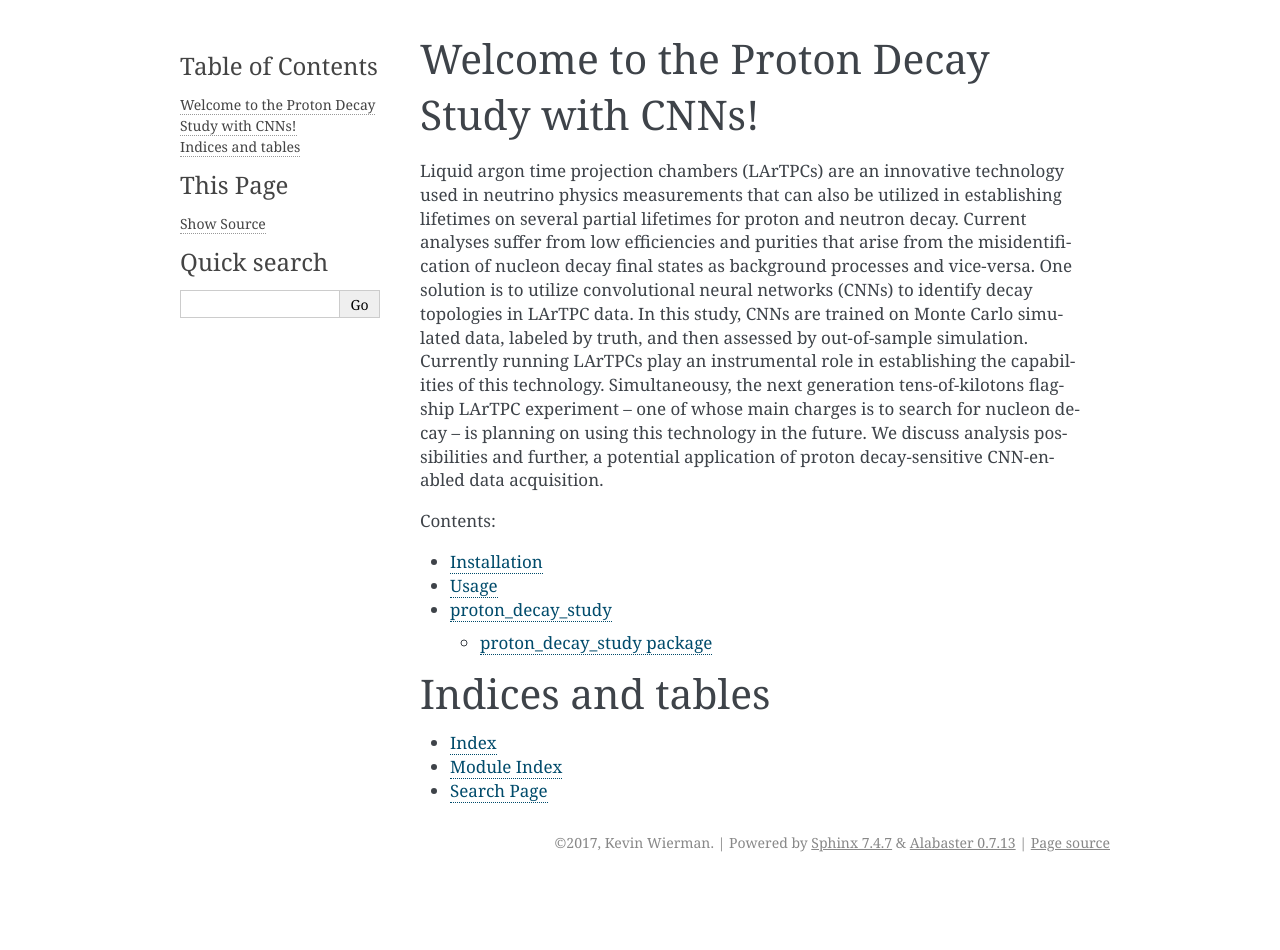
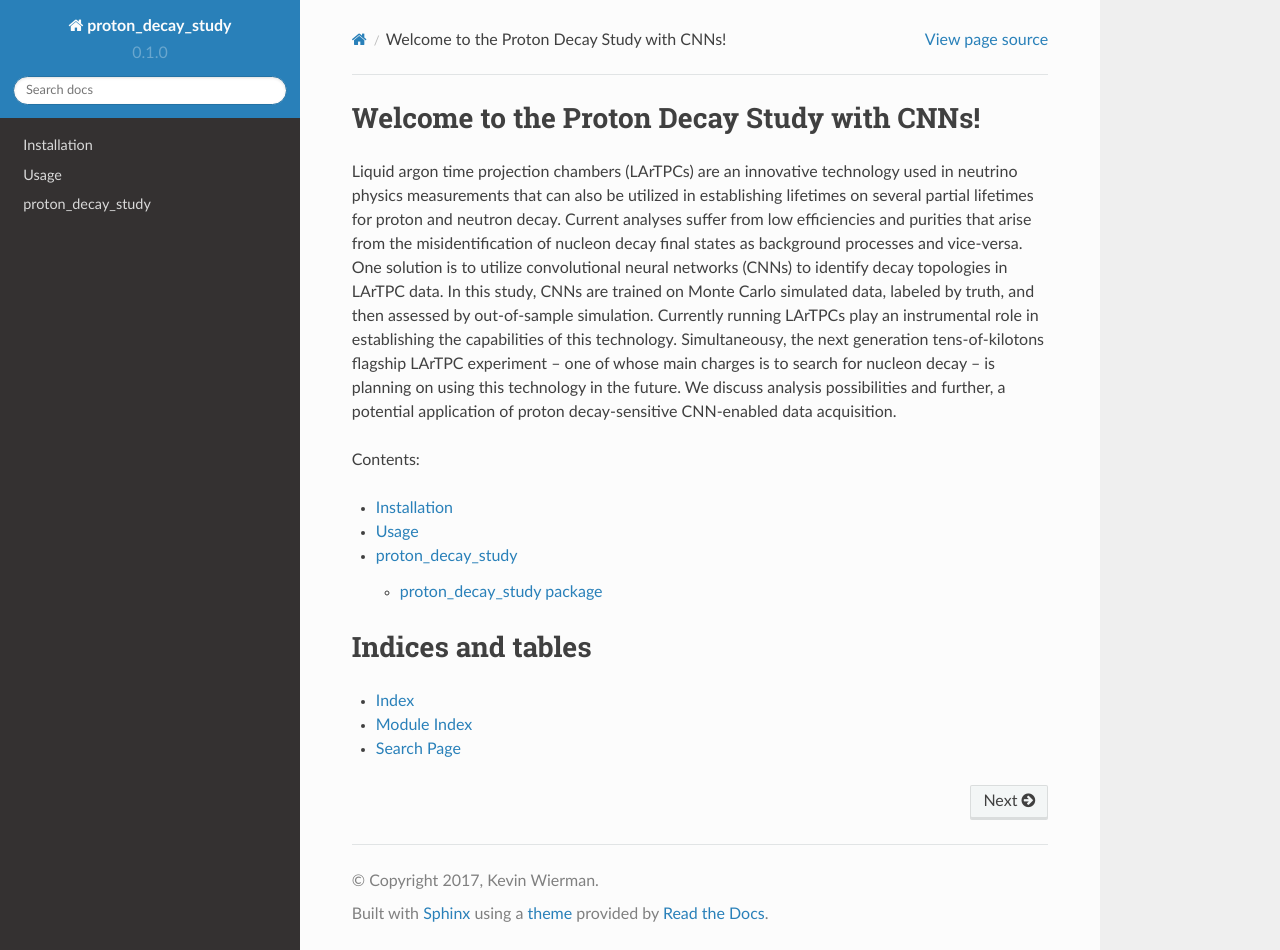
Before and after one commit to HEP-DL/proton_decay_study, a Sphinx documentation site: the page built from docs/index.rst, in a window 1280 px wide and 950 px high. Built offline with Sphinx 7.4.7 and the Read the Docs theme 2.0.0, drawn with Linux system fonts in a browser that asks for light colours.

Commit message:
More updates to build environment

```diff
--- a/docs/conf.py
+++ b/docs/conf.py
@@ -61,9 +61,9 @@ author = u'Kevin Wierman'
 # built documents.
 #
 # The short X.Y version.
-version = u'1.1.4'
+version = u'0.1.0'
 # The full version, including alpha/beta/rc tags.
-release = u'1.1.4'
+release = u'0.1.0'
 
 # The language for content autogenerated by Sphinx. Refer to documentation
 # for a list of supported languages.
@@ -89,7 +89,7 @@ todo_include_todos = False
 # The theme to use for HTML and HTML Help pages.  See the documentation for
 # a list of builtin themes.
 #
-html_theme = 'alabaster'
+html_theme = 'sphinx_rtd_theme'
 
 # Theme options are theme-specific and customize the look and feel of a theme
 # further.  For a list of options available for each theme, see the
--- a/requirements_dev.txt
+++ b/requirements_dev.txt
@@ -1,4 +1,4 @@
-alabaster==0.7.10
+sphinx-rtd-theme==0.2.4
 backports-abc==0.5
 click==6.7
 configparser==3.5.0
```
Also changed, not shown: .travis.yml.
